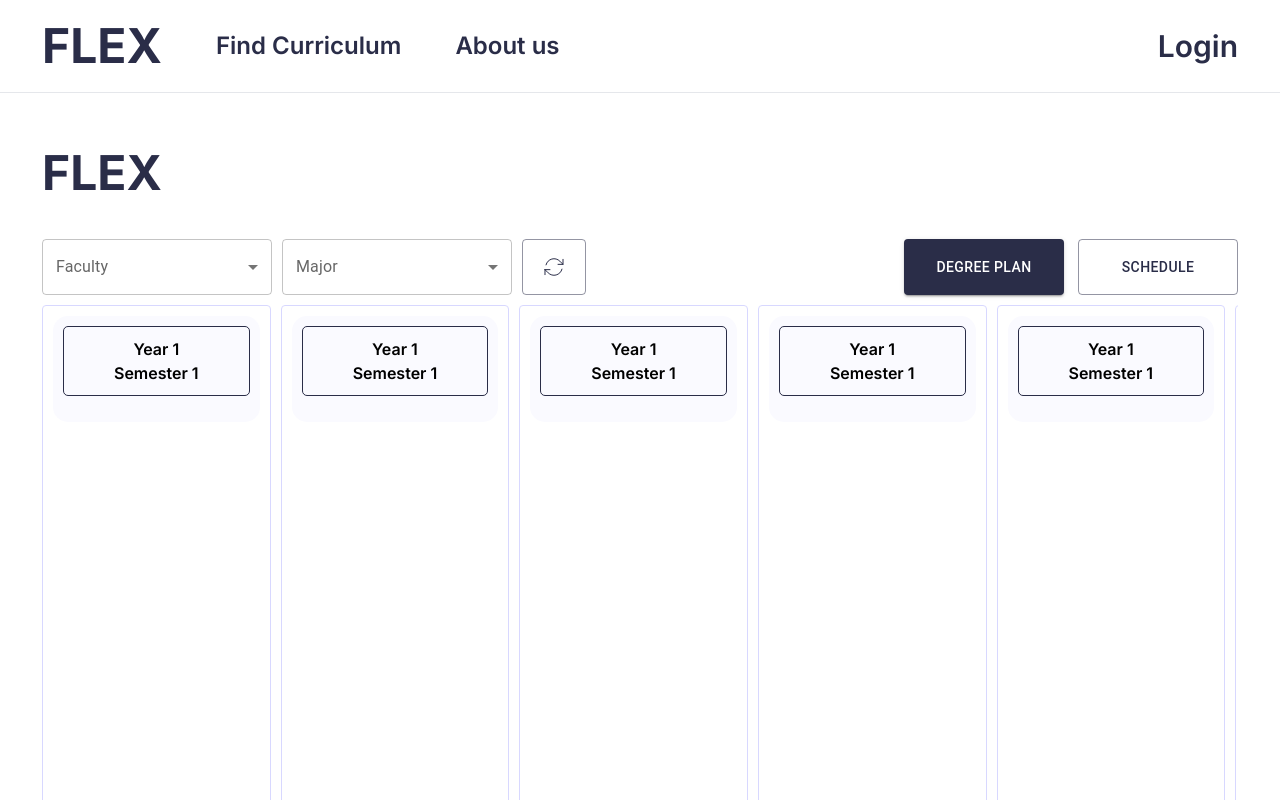
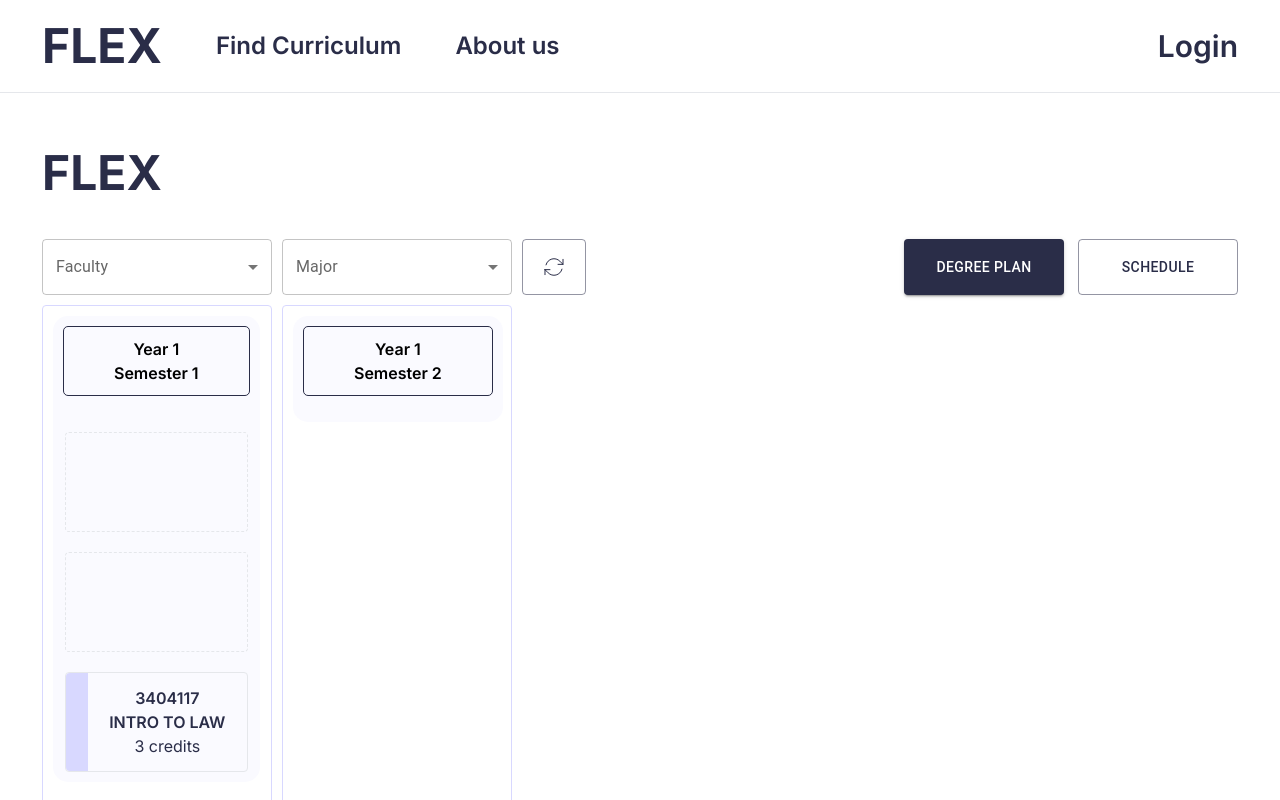
Before and after one commit to dance-notch/flex, a Next.js app: page / in a window 1280 px wide. Shown: the top 800 px of the page. Built offline with nearby package versions, Linux system fonts and the light colour scheme.

Commit message:
Add: Drag and Drop v1

```diff
--- a/src/components/CurriculumSection.js
+++ b/src/components/CurriculumSection.js
@@ -1,3 +1,4 @@
+"use client";
 import React from "react";
 import Box from "@mui/material/Box";
 import InputLabel from "@mui/material/InputLabel";
@@ -9,6 +10,7 @@ import Button from "@mui/material/Button";
 import { ThemeProvider } from "@mui/material/styles";
 import theme from "./theme";
 import SubjectBox from "./SubjectBox";
+import Dropbox from "./Dropbox";
 
 const FilterSection = () => {
   return (
@@ -80,7 +82,7 @@ const FilterSection = () => {
   );
 };
 
-function CurriculumSection() {
+function CurriculumSection({ semester, setSemester, course, setCourse }) {
   return (
     <ThemeProvider theme={theme}>
       <section className="w-full px-[42px] py-[56px]">
@@ -89,18 +91,60 @@ function CurriculumSection() {
           Flex
         </h1>
         <FilterSection />
-        <div className="w-full flex gap-2.5 overflow-auto max-h-screen overflow-auto">
-          {[1, 2, 3, 4, 5, 6].map(() => {
+        <div className="w-full flex gap-2.5 max-h-screen overflow-auto">
+          {semester.map((item) => {
             return (
               <div className=" bg-white w-[230px] p-2.5 min-h-[600px] h-max border-[1px] border-hack-gray-stroke rounded">
                 <div className="w-max h-full bg-[#FAFAFF] rounded-[15px] flex flex-col items-center p-2.5 gap-5">
                   <p className="font-semibold text-[16px] text-center py-2.5 px-[50px] border border-primary rounded-[5px] mb-4">
-                    Year 1 <br />
-                    Semester 1
+                    Year {item.year} <br />
+                    Semester {item.semester}
                   </p>
-                  {[1, 2, 3, 4, 5, 6, 7, 8, 9].map(() => {
-                    return <SubjectBox />;
-                  })}
+                  {item.year === 1 && item.semester === 1 ? (
+                    <>
+                      <Dropbox
+                        id={"111"}
+                        year={item.year}
+                        semester={item.semester}
+                      >
+                        {item.dropbox["1"] ? (
+                          <SubjectBox
+                            course={course}
+                            id={course[item.dropbox["1"]].dropbox}
+                            codeId={item.dropbox["1"]}
+                          />
+                        ) : (
+                          <></>
+                        )}
+                      </Dropbox>
+                      <Dropbox
+                        id={"112"}
+                        year={item.year}
+                        semester={item.semester}
+                      >
+                        {item.dropbox["2"] ? (
+                          <SubjectBox
+                            course={course}
+                            id={course[item.dropbox["2"]].dropbox}
+                            codeId={item.dropbox["2"]}
+                          />
+                        ) : (
+                          <></>
+                        )}
+                      </Dropbox>
+                      {item.dropbox["1"] || item.dropbox["2"] ? (
+                        <></>
+                      ) : (
+                        <SubjectBox
+                          course={course}
+                          id="222"
+                          codeId={"3404117"}
+                        />
+                      )}
+                    </>
+                  ) : (
+                    <></>
+                  )}
                 </div>
               </div>
             );
```
